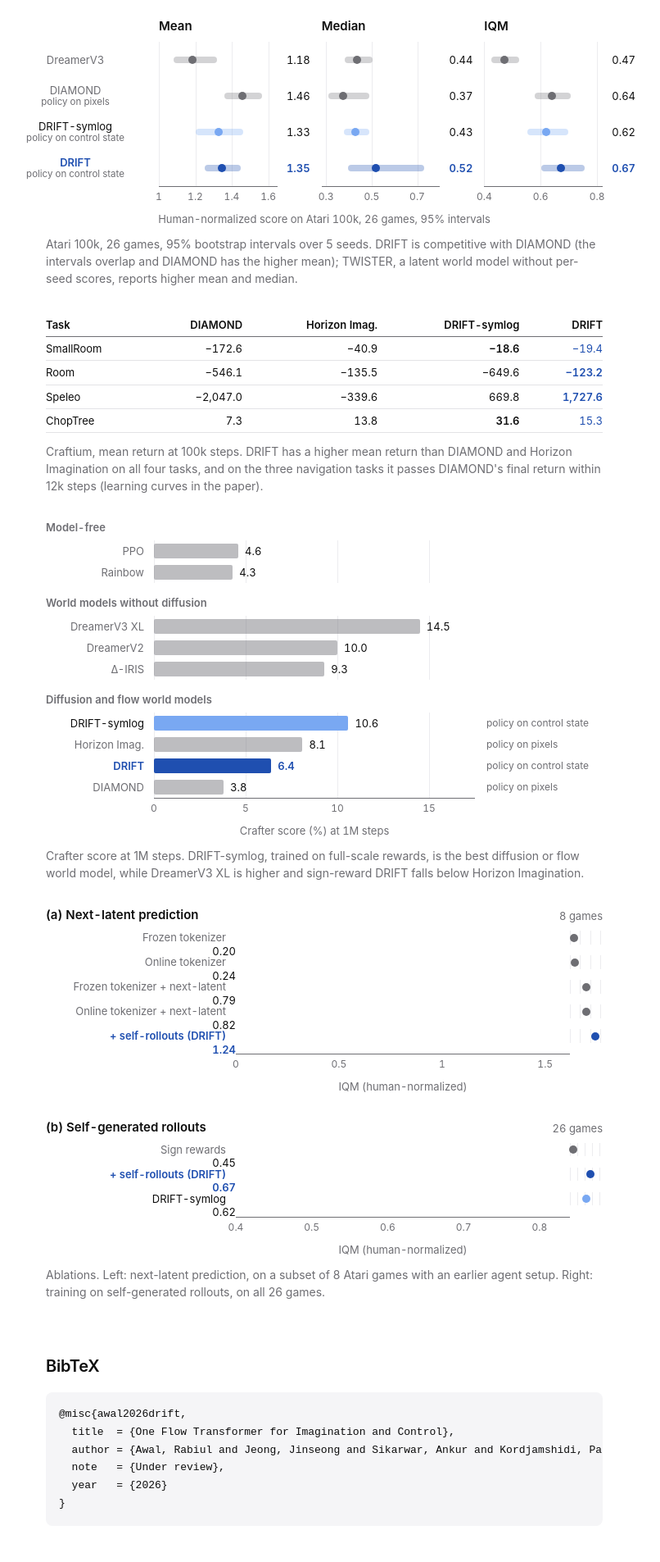
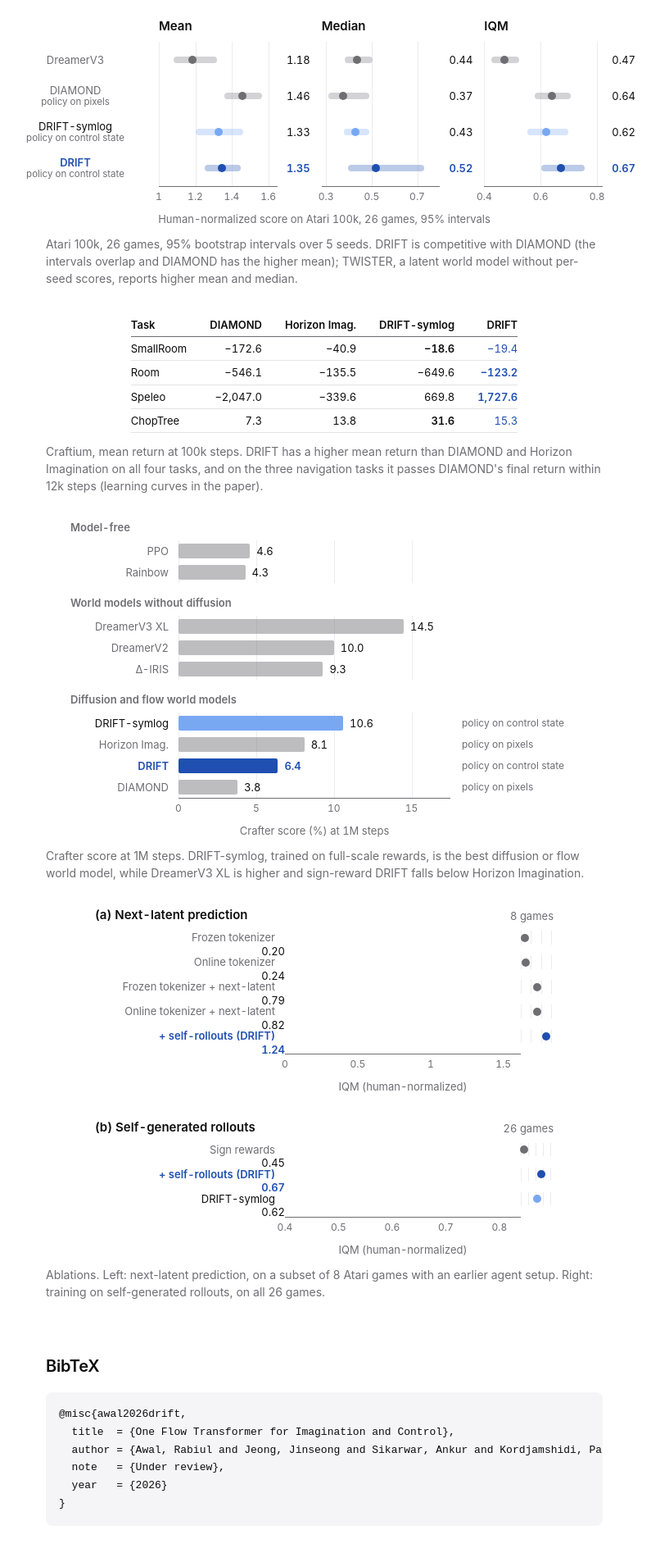
Before and after one commit to rabiulcste/rabiulcste.github.io, a Jekyll site: the page built from drift/index.html, in a window 1280 px wide. Shown: the part 3215-5120 px from the top of the page at 82% size, without its empty margins (244-1050 px from the left). Built offline with Jekyll 4.4.1, drawn with Linux system fonts in a browser that asks for light colours.

Commit message:
DRIFT: size charts and table to content, inset from the text on phones

```diff
--- a/css/project.css
+++ b/css/project.css
@@ -244,7 +244,8 @@ footer.site a { color: var(--muted); text-decoration: none; }
 .dch-labels .dch-lab { padding: 0; }
 .dch-atari .dch-ax { grid-column: 1 / -1; }
 /* Crafter: bars in three groups, the value after each bar, the imagination space at the right */
-.dch-crafter { --labw: 132px; --rowh: 26px; }
+/* Data visuals take the width they need, centered; on phones they sit 12px inside the text edge. */
+.dch-crafter { --labw: 132px; --rowh: 26px; max-width: 620px; margin: 0 auto; }
 .dch-crafter .dch-row { grid-template-columns: var(--labw) minmax(0, 1fr) var(--kindw); }
 .dch-crafter .dch-row .dch-kind { padding-left: 14px; font-size: 12px; white-space: nowrap; }
 .dch-crafter .dch-trk .dch-val { position: absolute; top: 50%; transform: translateY(-50%); margin-left: 8px; text-align: left; }
@@ -252,13 +253,13 @@ footer.site a { color: var(--muted); text-decoration: none; }
 .dch-group:first-child { margin-top: 0; }
 .dch-crafter .dch-ax { padding: 0 var(--kindw) 0 var(--labw); }
 /* Ablations: two dot panels, one under the other */
-.dch-abl { --labw: 232px; --rowh: 30px; }
+.dch-abl { --labw: 232px; --rowh: 30px; max-width: 560px; margin: 0 auto; }
 .dch-abl .dch-panel + .dch-panel { margin-top: 32px; }
 .dch-abl .dch-ax { padding: 0 var(--valw) 0 var(--labw); }
 /* DRIFT Craftium table (tab:craftium): the charts' type and colours, thin rules, no card */
-.dch-table { width: 100%; margin: 0; border-collapse: collapse; font-size: 13px; line-height: 1.25; color: var(--muted); font-variant-numeric: tabular-nums; }
+.dch-table { width: auto; margin: 0 auto; border-collapse: collapse; font-size: 13px; line-height: 1.25; color: var(--muted); font-variant-numeric: tabular-nums; }
 .dch-table .sr { position: absolute; left: -9999px; }
-.dch-table th, .dch-table td { padding: 6px 0 6px 12px; text-align: right; border-bottom: 1px solid var(--border); white-space: nowrap; font-weight: 400; }
+.dch-table th, .dch-table td { padding: 6px 0 6px 28px; text-align: right; border-bottom: 1px solid var(--border); white-space: nowrap; font-weight: 400; }
 .dch-table th:first-child, .dch-table td:first-child { padding-left: 0; text-align: left; }
 .dch-table thead th { color: var(--text); font-weight: 600; border-bottom-color: var(--muted); vertical-align: bottom; }
 .dch-table tbody th { color: var(--text); }
@@ -282,6 +283,8 @@ footer.site a { color: var(--muted); text-decoration: none; }
     /* charts: one tight line per method (short label, bar or interval, value); the Atari chart shows one statistic at a time */
     .dch, .dch-crafter, .dch-abl { --labw: 108px; --valw: 38px; --rowh: 22px; font-size: 13px; }
     .dch-abl { --labw: 174px; }
+    .dch, .dch-atari { width: auto; max-width: calc(100% - 24px); margin-left: auto; margin-right: auto; }
+    .drift-media--stack { max-width: min(480px, 100% - 24px); }
     .dch-row, .dch-atari .dch-panel .dch-row { grid-template-columns: var(--labw) minmax(0, 1fr) var(--valw); }
     .dch-crafter .dch-row { grid-template-columns: var(--labw) minmax(0, 1fr); }
     .dch-lab { padding-right: 8px; text-align: left; white-space: nowrap; overflow: hidden; text-overflow: ellipsis; }
@@ -308,7 +311,7 @@ footer.site a { color: var(--muted); text-decoration: none; }
     .dch-seg button { min-height: 28px; padding: 0 14px; border: 0; border-radius: 999px; background: none; color: var(--muted); font: 600 13px/1 var(--font); cursor: pointer; }
     .dch-seg button[aria-pressed="true"] { background: var(--text); color: var(--bg); }
     .dch-seg button:focus-visible { outline: 2px solid var(--drift); outline-offset: 1px; }
-    .dch-table th, .dch-table td { padding: 5px 0 5px 8px; }
+    .dch-table th, .dch-table td { padding: 5px 0 5px 10px; }
     .dch-table thead th { font-size: 12px; line-height: 1.2; }
     .dch-table .dch-lab-full { display: none; } .dch-table .dch-lab-short { display: inline; }
     /* BibTeX: wrap instead of scrolling sideways (this page only) */
```
